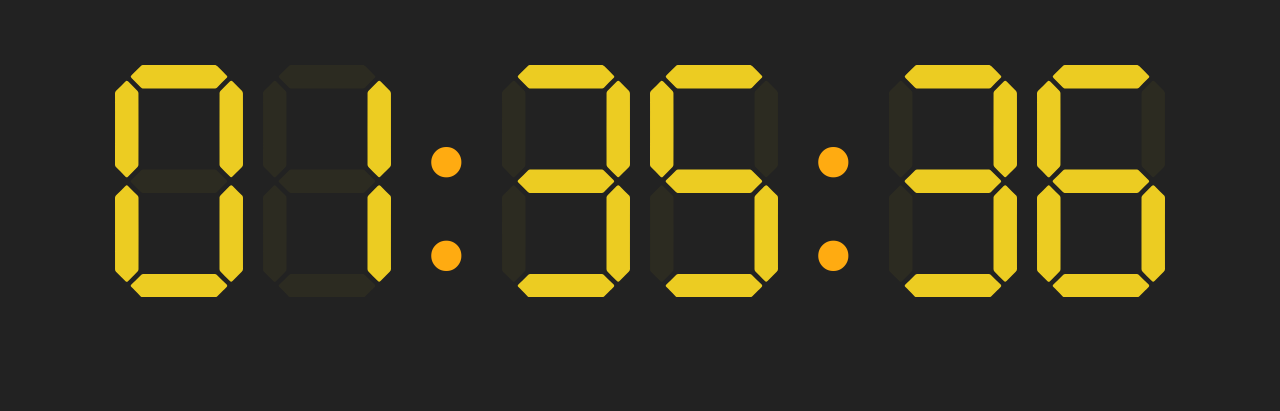
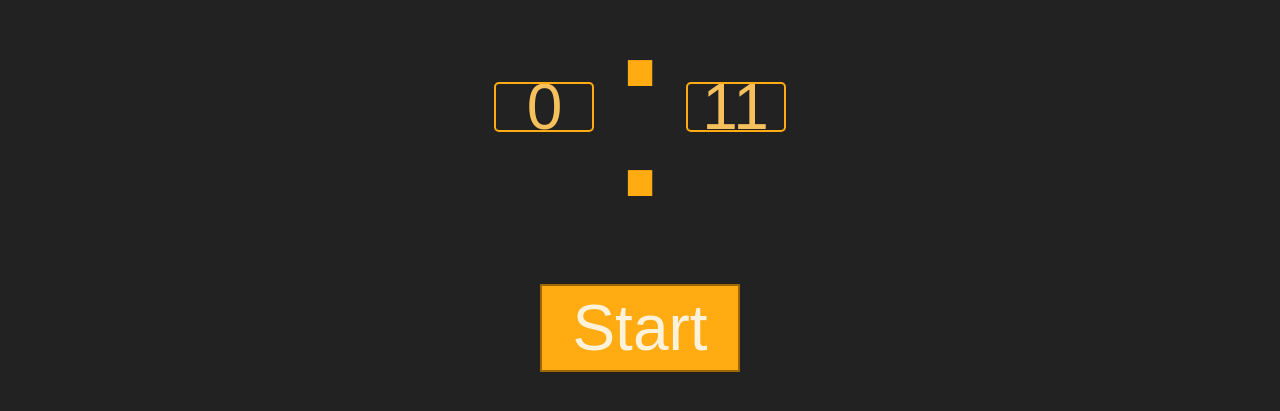
Before and after one commit to webprogramming260/class-utilities, a React (Vite) app: page / in a window 1280 px wide. Shown: the part 219-630 px from the top of the page. Built offline with nearby package versions, Linux system fonts and the light colour scheme.

Commit message:
add(timer)

```diff
--- a/src/app.jsx
+++ b/src/app.jsx
@@ -22,7 +22,10 @@ export default function App() {
 
   React.useEffect(() => {
     document.addEventListener('keypress', (ev) => {
-      setUtility(utilities.find((util) => util.charAt(0) === ev.key));
+      const newUtility = utilities.find((util) => util.charAt(0) === ev.key);
+      if (newUtility) {
+        setUtility(newUtility);
+      }
     });
   }, []);
 
--- a/src/timer/coundown.css
+++ /dev/null
@@ -1,17 +0,0 @@
-.clock {
-  display: flex;
-  align-items: center;
-  justify-content: center;
-  background: #222222;
-  width: 100%;
-}
-
-.clock div {
-  margin: 0 10px;
-}
-
-.separator {
-  align-items: center;
-  color: #ffab11;
-  font-size: 2rem;
-}
--- /dev/null
+++ b/src/timer/countdown.css
@@ -0,0 +1,42 @@
+.clock {
+  background: transparent;
+}
+
+.countdown {
+  display: flex;
+  align-items: center;
+  justify-content: center;
+  width: 100%;
+}
+
+.countdown div {
+  margin: 0 10px;
+}
+
+.separator {
+  align-items: center;
+  color: #ffab11;
+  font-size: 2rem;
+}
+@keyframes flash {
+  0% {
+    background-color: #222222;
+  }
+  10% {
+    background-color: white;
+  }
+  40% {
+    background-color: #222222;
+  }
+  100% {
+    background-color: #222222;
+  }
+}
+
+.timer-flash {
+  animation: flash 1s infinite;
+}
+
+.timer-expired {
+  background-color: #762020;
+}
--- a/src/timer/countdown.jsx
+++ b/src/timer/countdown.jsx
@@ -21,12 +21,8 @@ function getDigit(pos, str) {
   return digitMap[Number(str.length === 1 ? str : str.slice(1))];
 }
 
-export default function Countdown({ onClick }) {
-  onClick = onClick || (() => {});
-
-  const [time, setTime] = React.useState(new Date());
-  const [hour1, setHour1] = React.useState([]);
-  const [hour2, setHour2] = React.useState([]);
+export default function Countdown({ minutes, seconds }) {
+  const [time, setTime] = React.useState(new Date(minutes * 60000 + seconds * 1000));
   const [minute1, setMinute1] = React.useState([]);
   const [minute2, setMinute2] = React.useState([]);
   const [second1, setSecond1] = React.useState([]);
@@ -34,11 +30,8 @@ export default function Countdown({ onClick }) {
 
   React.useEffect(() => {
     const minutes = time.getMinutes().toString();
-    const hours = time.getHours().toString();
     const seconds = time.getSeconds().toString();
 
-    setHour1(getDigit(0, hours));
-    setHour2(getDigit(1, hours));
     setMinute1(getDigit(0, minutes));
     setMinute2(getDigit(1, minutes));
     setSecond1(getDigit(0, seconds));
@@ -47,7 +40,18 @@ export default function Countdown({ onClick }) {
 
   React.useEffect(() => {
     const timer = setInterval(() => {
-      setTime((prevTime) => new Date(prevTime - 1000));
+      setTime((prevTime) => {
+        const newTime = new Date(prevTime - 1000);
+        if (newTime.getTime() <= 0) {
+          clearInterval(timer);
+          document.querySelector('.timer').classList.add('timer-expired');
+          document.querySelector('.timer').classList.remove('timer-flash');
+        } else if (newTime.getTime() < 10000) {
+          document.querySelector('.timer').classList.add('timer-flash');
+        }
+
+        return newTime;
+      });
     }, 1000);
 
     return () => {
@@ -56,10 +60,7 @@ export default function Countdown({ onClick }) {
   }, []);
 
   return (
-    <div className='clock' onClick={onClick}>
-      <Digit activePieces={hour1} />
-      <Digit activePieces={hour2} />
-      <div className='separator'>:</div>
+    <div className={`clock`}>
       <Digit activePieces={minute1} />
       <Digit activePieces={minute2} />
       <div className='separator'>:</div>
--- a/src/timer/timer.css
+++ b/src/timer/timer.css
@@ -1,17 +1,47 @@
-.clock {
+.timer {
   display: flex;
+  flex-direction: column;
   align-items: center;
   justify-content: center;
   background: #222222;
   width: 100%;
+  font: 100 5vw sans-serif;
+  color: #ffab11;
 }
 
-.clock div {
+.timer div {
   margin: 0 10px;
+}
+
+.controls {
+  display: flex;
+  align-items: center;
+  justify-content: center;
+  margin-top: 20px;
+}
+
+.controls input {
+  width: 100px;
+  height: 50px;
+  font: 100 5vw sans-serif;
+  text-align: center;
+  color: #f6c15d;
+  background: #222222;
+  border: 2px solid #ffab11;
+  border-radius: 5px;
+}
+
+.timer button {
+  margin: 30px;
+  padding: 5px 30px;
+  font: 100 5vw sans-serif;
+  color: #fff2da;
+  background: #ffab11;
+  border: 2px solid #9c6600;
 }
 
 .separator {
   align-items: center;
   color: #ffab11;
-  font-size: 2rem;
+  font: normal 1.5em sans-serif;
 }
--- a/src/timer/timer.jsx
+++ b/src/timer/timer.jsx
@@ -1,70 +1,31 @@
 import React from 'react';
-import Digit from './digit.jsx';
 import './timer.css';
-
-function getDigit(pos, str) {
-  const digitMap = {
-    0: ['t', 'tr', 'tl', 'br', 'bl', 'b'],
-    1: ['tr', 'br'],
-    2: ['t', 'tr', 'm', 'bl', 'b'],
-    3: ['t', 'tr', 'm', 'br', 'b'],
-    4: ['tl', 'm', 'tr', 'br'],
-    5: ['t', 'tl', 'm', 'br', 'b'],
-    6: ['t', 'tl', 'm', 'bl', 'br', 'b'],
-    7: ['t', 'tr', 'br'],
-    8: ['t', 'tr', 'tl', 'm', 'br', 'bl', 'b'],
-    9: ['t', 'tl', 'tr', 'm', 'br'],
-  };
-  if (pos === 0) {
-    return digitMap[Number(str.length === 1 ? '0' : str.slice(0, 1))];
-  }
-  return digitMap[Number(str.length === 1 ? str : str.slice(1))];
-}
+import Countdown from './countdown';
 
 export default function Timer({ onClick }) {
   onClick = onClick || (() => {});
 
-  const [time, setTime] = React.useState(new Date());
-  const [hour1, setHour1] = React.useState([]);
-  const [hour2, setHour2] = React.useState([]);
-  const [minute1, setMinute1] = React.useState([]);
-  const [minute2, setMinute2] = React.useState([]);
-  const [second1, setSecond1] = React.useState([]);
-  const [second2, setSecond2] = React.useState([]);
-
-  React.useEffect(() => {
-    const minutes = time.getMinutes().toString();
-    const hours = time.getHours().toString();
-    const seconds = time.getSeconds().toString();
-
-    setHour1(getDigit(0, hours));
-    setHour2(getDigit(1, hours));
-    setMinute1(getDigit(0, minutes));
-    setMinute2(getDigit(1, minutes));
-    setSecond1(getDigit(0, seconds));
-    setSecond2(getDigit(1, seconds));
-  }, [time]);
-
-  React.useEffect(() => {
-    const timer = setInterval(() => {
-      setTime((prevTime) => new Date(prevTime - 1000));
-    }, 1000);
-
-    return () => {
-      clearInterval(timer);
-    };
-  }, []);
+  const [minutes, setMinutes] = React.useState(0);
+  const [seconds, setSeconds] = React.useState(11);
+  const [displayTimer, setDisplayTimer] = React.useState(false);
 
   return (
-    <div className='clock' onClick={onClick}>
-      <Digit activePieces={hour1} />
-      <Digit activePieces={hour2} />
-      <div className='separator'>:</div>
-      <Digit activePieces={minute1} />
-      <Digit activePieces={minute2} />
-      <div className='separator'>:</div>
-      <Digit activePieces={second1} />
-      <Digit activePieces={second2} />
+    <div className='timer'>
+      {displayTimer && (
+        <div>
+          <Countdown minutes={minutes} seconds={seconds} />
+        </div>
+      )}
+      {!displayTimer && (
+        <div className='timer'>
+          <div className='controls'>
+            <input value={minutes} onChange={(e) => setMinutes(e.target.value)} />
+            <div className='separator'>:</div>
+            <input value={seconds} onChange={(e) => setSeconds(e.target.value)} />
+          </div>
+          <button onClick={() => setDisplayTimer(true)}>Start</button>
+        </div>
+      )}
     </div>
   );
 }
```
